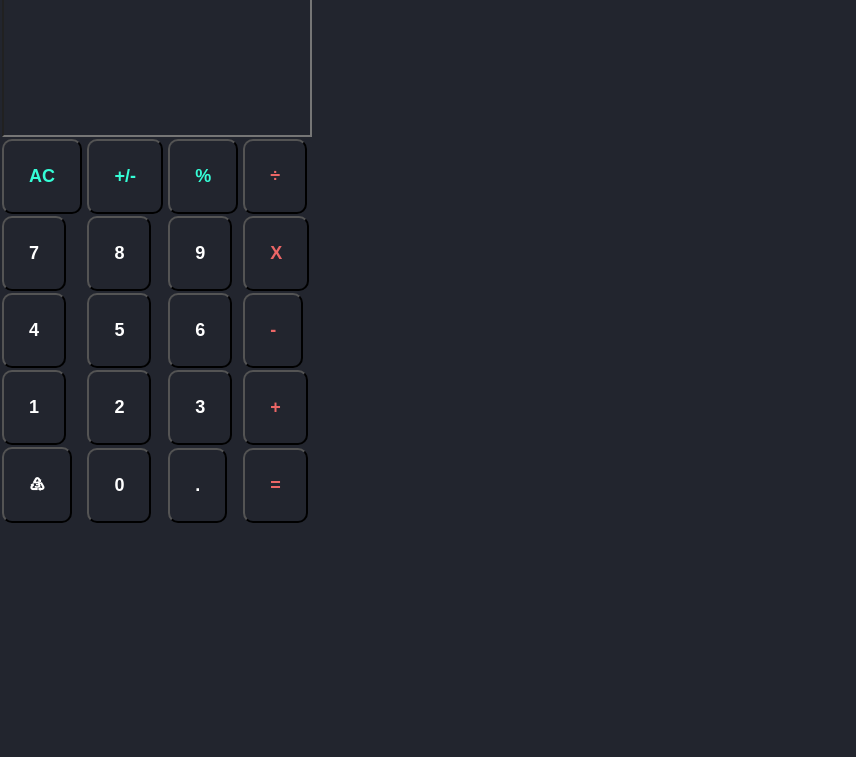
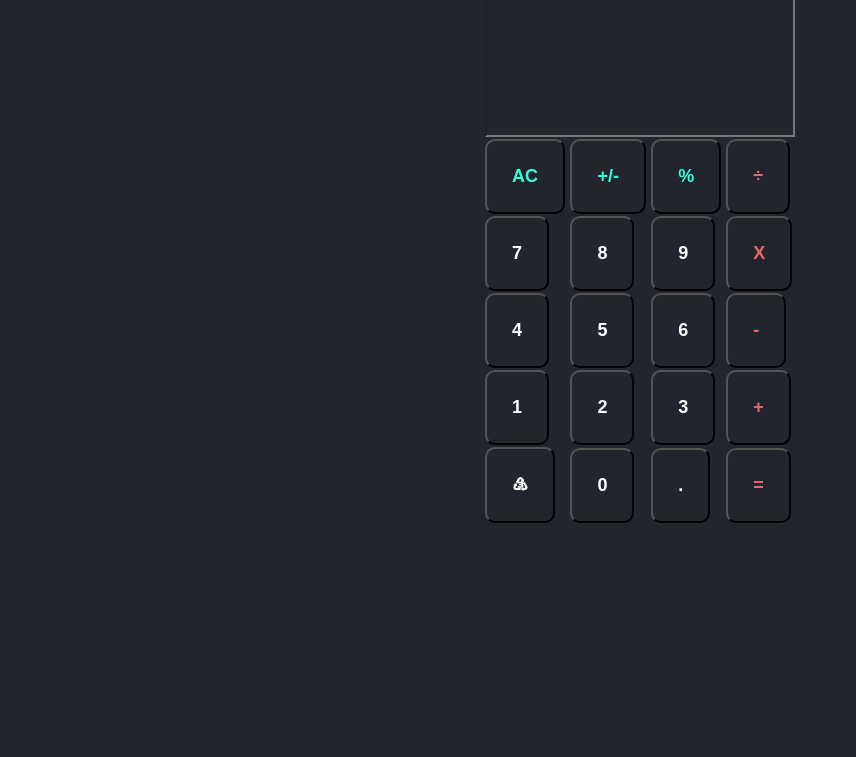
Before and after one commit to Tufiale/calculator-project, a website built with Vite: page index.html in a window 1280 px wide. Shown: the part 43-800 px from the top of the page, without its empty margins (0-856 px from the left). Built offline with nearby package versions, Linux system fonts and the light colour scheme; a web font is replaced by a local one.

Commit message:
Suitable for webpage

```diff
--- a/src/style.scss
+++ b/src/style.scss
@@ -60,3 +60,10 @@
   width: 310px;
   height: 150px;
 }
+
+@media screen and (min-width: 768px) {
+  .calculator {
+    display: flex;
+    justify-content: center;
+  }
+}
```
